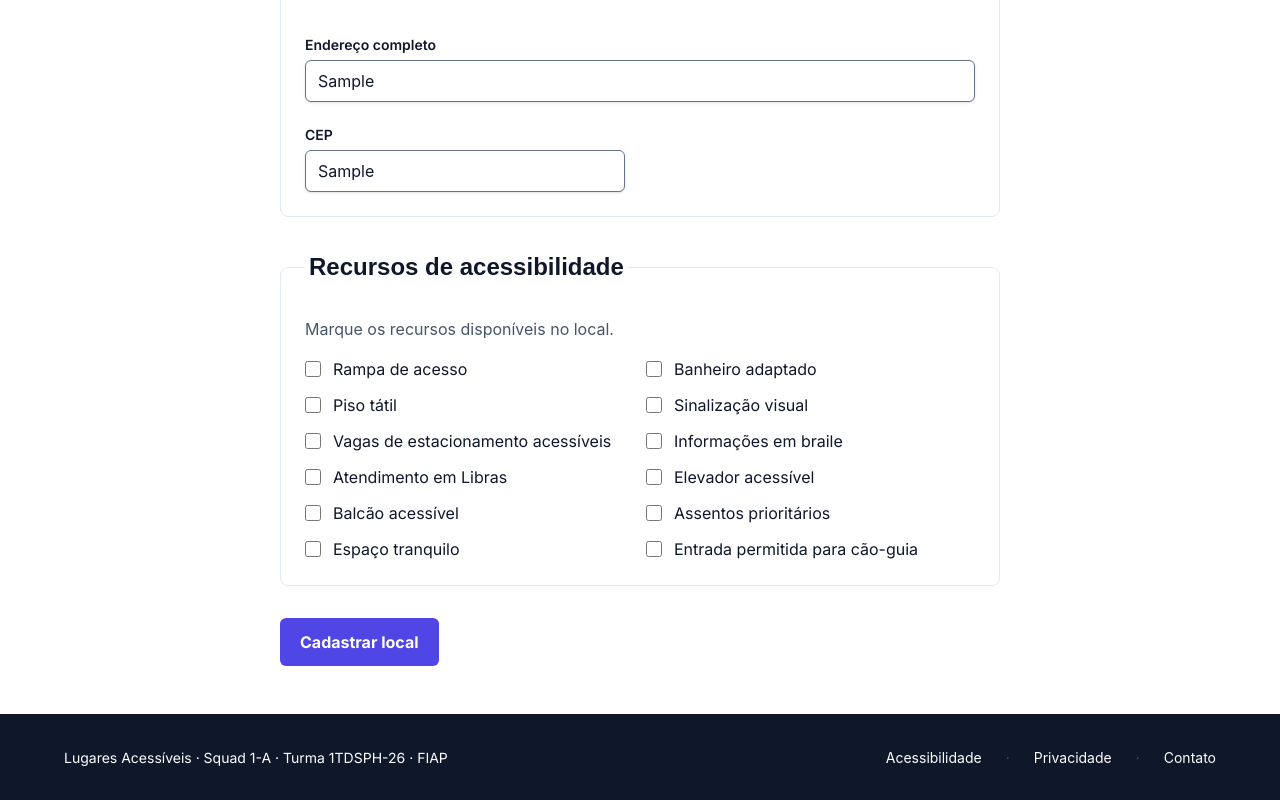
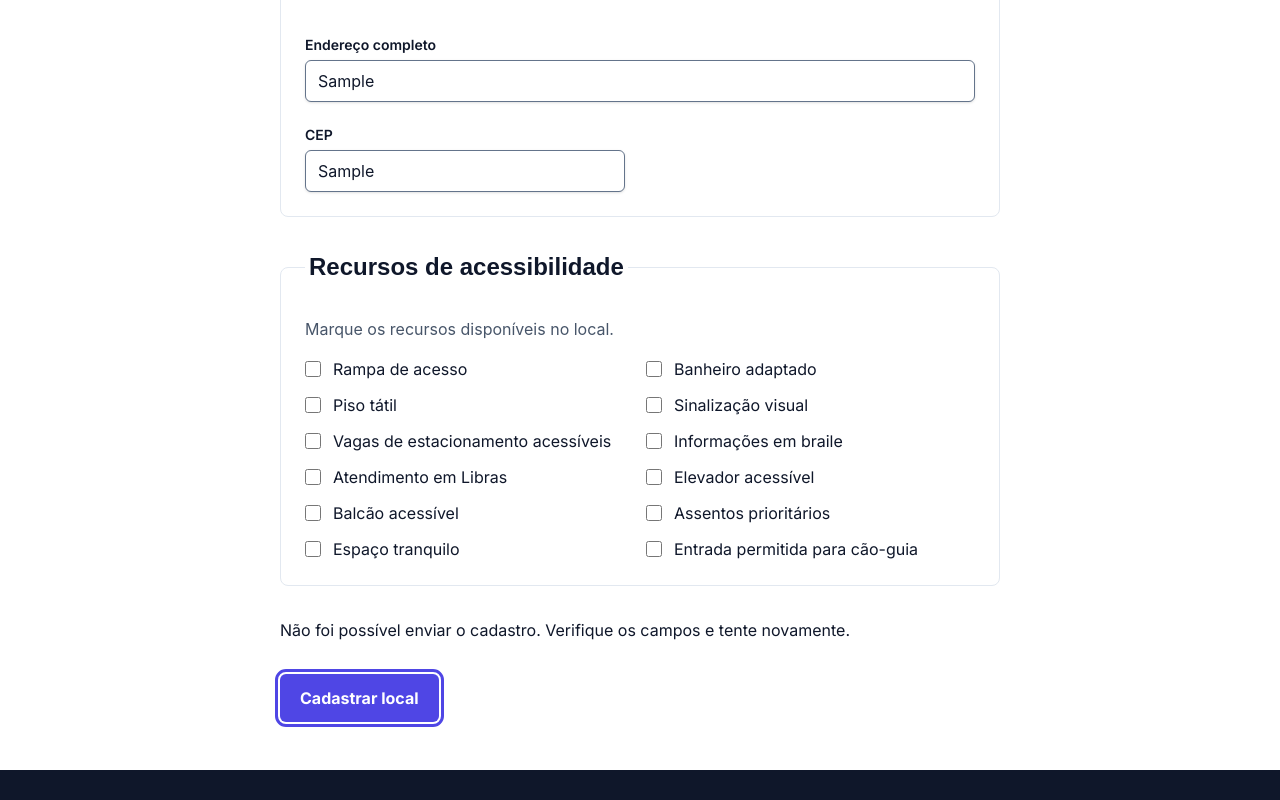
Before and after one commit to 1TDSPH-26/portal-locais-acessiveis, a React (Vite) app: page /cadastrar in a window 1280 px wide. Both pictures are taken after typing "Sample", "Sample", "Sample" into the empty fields and a click on the button "Cadastrar local". Shown: the part 649-1449 px from the top of the page. Built offline with nearby package versions, Linux system fonts and the light colour scheme; a web font is replaced by a local one.

Commit message:
feat: adiciona feedback de sucesso e falha no cadastro

```diff
--- a/src/pages/Cadastro/Cadastro.tsx
+++ b/src/pages/Cadastro/Cadastro.tsx
@@ -39,6 +39,7 @@ const dadosIniciais: DadosFormulario = {
 export default function Cadastro() {
   const [dados, setDados] = useState<DadosFormulario>(dadosIniciais)
   const [enviando, setEnviando] = useState(false)
+  const [statusEnvio, setStatusEnvio] = useState<'sucesso' | 'erro' | null>(null)
 
   function atualizarTexto(campo: 'nome' | 'endereco' | 'cep') {
     return (evento: ChangeEvent<HTMLInputElement>) => {
@@ -71,10 +72,18 @@ export default function Cadastro() {
       return
     }
 
+    setStatusEnvio(null)
+
+    if (!dados.nome || !dados.categoria || !dados.endereco || !dados.cep) {
+      setStatusEnvio('erro')
+      return
+    }
+
     setEnviando(true)
 
     window.setTimeout(() => {
       setEnviando(false)
+      setStatusEnvio('sucesso')
     }, 1500)
   }
 
@@ -133,6 +142,18 @@ export default function Cadastro() {
           </div>
         </fieldset>
 
+        {statusEnvio === 'sucesso' && (
+          <p role="status" aria-live="polite" className="font-corpo text-corpo-16">
+            Local cadastrado com sucesso.
+          </p>
+        )}
+
+        {statusEnvio === 'erro' && (
+          <p role="alert" className="font-corpo text-corpo-16">
+            Não foi possível enviar o cadastro. Verifique os campos e tente novamente.
+          </p>
+        )}
+
         <button
           type="submit"
           disabled={enviando}
```
